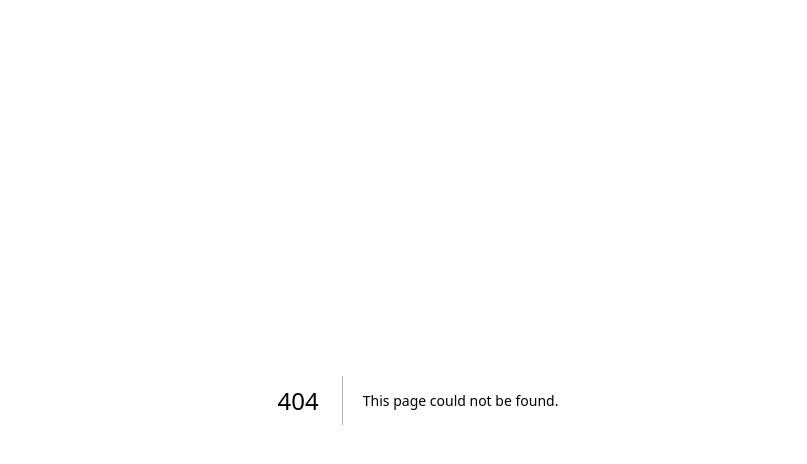
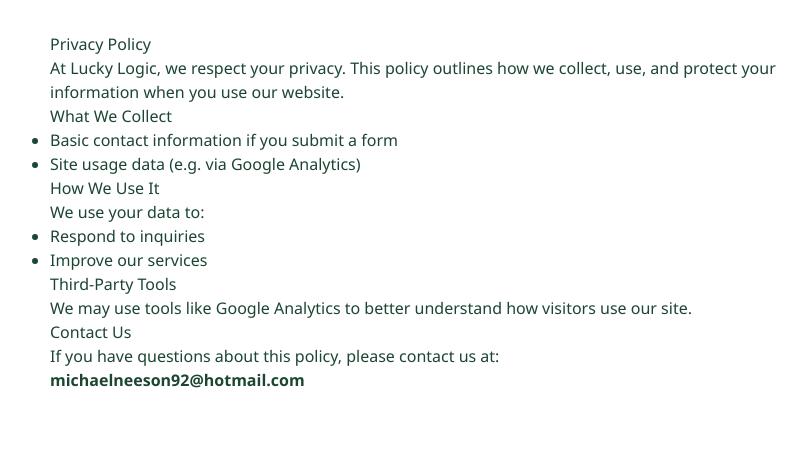
Before and after one commit to Neesonn/luckylogicit, a Next.js app: page /privacy-policy in a window 1280 px wide. Before the commit this address had no page. Shown: the top 464 px of the page, without its empty margins (222-1029 px from the left). Built offline with nearby package versions, Linux system fonts and the light colour scheme.

Commit message:
Add privacy policy and terms and conditions links to header

```diff
--- /dev/null
+++ b/app/privacy-policy/page.tsx
@@ -0,0 +1,36 @@
+export default function PrivacyPolicyPage() {
+    return (
+      <main style={{ padding: '2rem', maxWidth: '800px', margin: '0 auto' }}>
+        <h1>Privacy Policy</h1>
+        <p>
+          At Lucky Logic, we respect your privacy. This policy outlines how we collect, use, and protect your information when you use our website.
+        </p>
+
+        <h2>What We Collect</h2>
+        <ul>
+          <li>Basic contact information if you submit a form</li>
+          <li>Site usage data (e.g. via Google Analytics)</li>
+        </ul>
+
+        <h2>How We Use It</h2>
+        <p>
+          We use your data to:
+          <ul>
+            <li>Respond to inquiries</li>
+            <li>Improve our services</li>
+          </ul>
+        </p>
+
+        <h2>Third-Party Tools</h2>
+        <p>
+          We may use tools like Google Analytics to better understand how visitors use our site.
+        </p>
+
+        <h2>Contact Us</h2>
+        <p>
+          If you have questions about this policy, please contact us at: <br />
+          <strong>michaelneeson92@hotmail.com</strong>
+        </p>
+      </main>
+    );
+  }
```
Also changed, not shown: app/terms/page.tsx (added, +30 -0 lines), components/Footer.tsx (+15 -4 lines).
